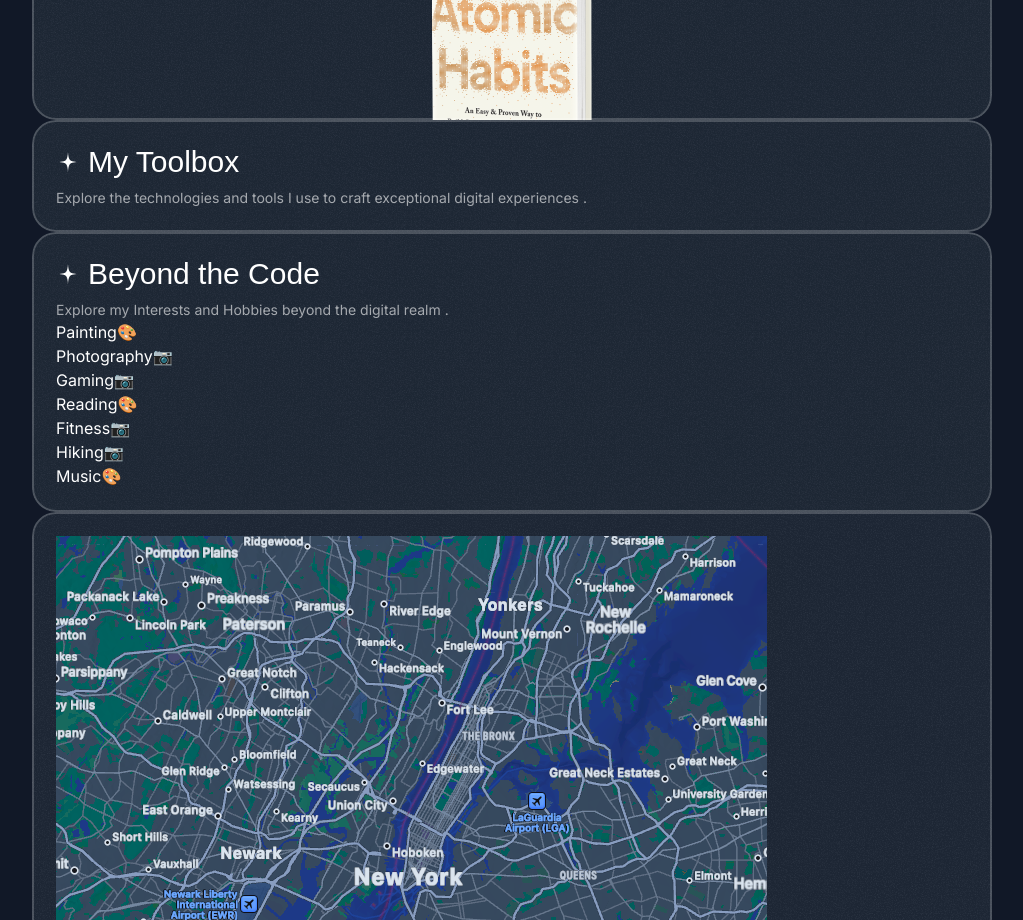
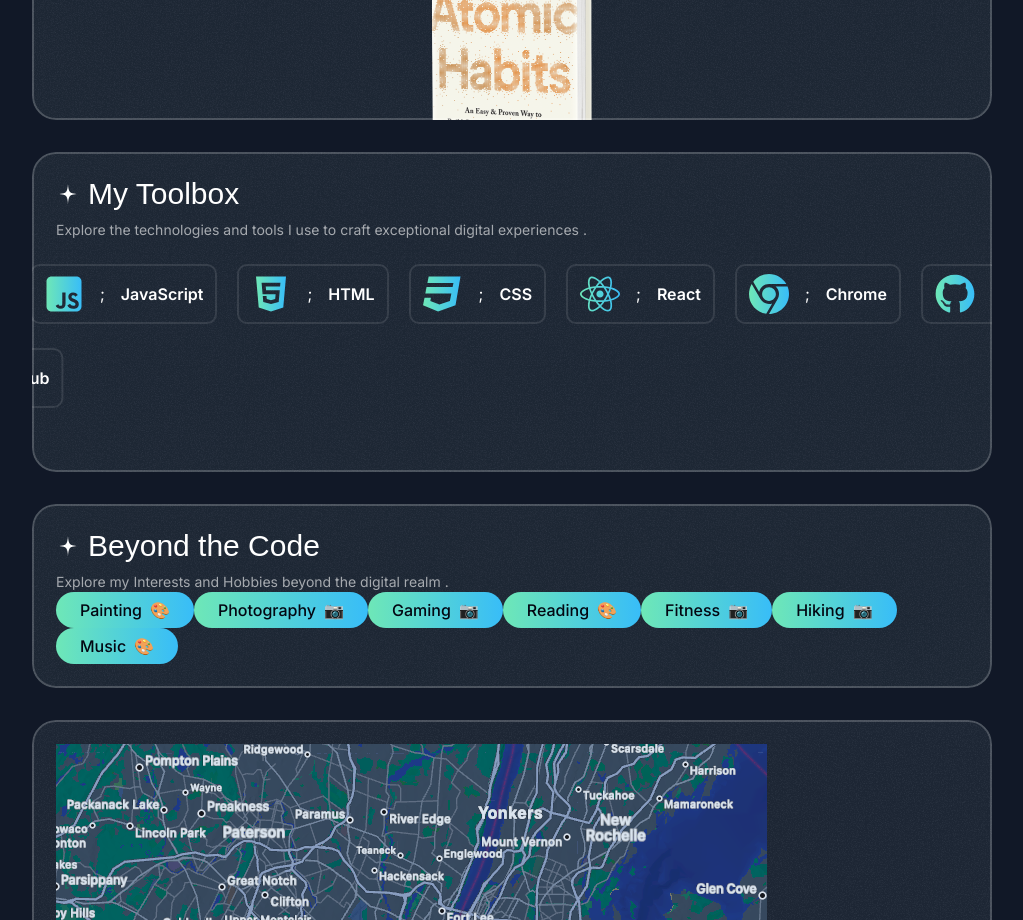
Before and after one commit to Prasant-Pradeep/portfolio_prasant, a Next.js app: page / in a window 1280 px wide. Shown: the part 4460-5380 px from the top of the page, without its empty margins (128-1151 px from the left). Built offline with nearby package versions, Linux system fonts and the light colour scheme; a web font is replaced by a local one.

Commit message:
fix: About Section, spacing hobbies section

```diff
--- a/src/components/CardHeader.tsx
+++ b/src/components/CardHeader.tsx
@@ -1,11 +1,16 @@
 import StarIcon from "@/assets/icons/star.svg";
-
-export const CardHeader = ({title, description}:{
+import {twMerge} from "tailwind-merge";
+export const CardHeader = ({
+    title,
+    description,
+    className,
+}:{
     title:string;
     description:string;
+    className?: string;
 }) => {
     return (
-        <div className="flex flex-col">
+        <div className={twMerge("flex flex-col", className)}>
         <div className="inline-flex items-center gap-2">
           <StarIcon classname="size-9 text-emerald-300"/>
           <h3 className="font-serif text-3xl">{title}</h3>
--- a/src/components/TechIcon.tsx
+++ b/src/components/TechIcon.tsx
@@ -1,4 +1,12 @@
 export const TechIcon = ({component}:{component: React.ElementType}) => {
     const Component = component;
-    return <Component className="size-10" />;
-}
+    return <>
+    <Component className="size-10 fill-[url(#tech-icon-gradient)]" />;
+    <svg className="size-0 absolute">
+        <linearGradient id="tech-icon-gradient">
+            <stop offset="0%" stopColor="rgb(110 231 183)" />
+            <stop offset="100%" stopColor="rgb(56 189 248)" />
+        </linearGradient>
+    </svg>
+    </>;
+};
--- a/src/components/ToolboxItems.tsx
+++ b/src/components/ToolboxItems.tsx
@@ -1,20 +1,41 @@
-import { TechIcon } from "./TechIcon"
 
-export const toolboxItems = ({toolboxItems}: {
-    toolboxItems: {
-        title: string;
-        iconType: React.ElementType;
-    }[];
+import { twMerge } from "tailwind-merge";
+import { TechIcon } from "./TechIcon";
+
+export const ToolboxItems = ({
+  items,
+  className,
+  itemsWrapperClassName,
+}: {
+  items: {
+    title: string;
+    iconType: React.ElementType;
+  }[];
+  className?: string;
+  itemsWrapperClassName?: string;
 }) => {
-    return (
-        <div>
-            {toolboxItems.map(item => (
-            <div key={item.title} className="inline-flex items-center gap-4 py-2 px-3 outline outline-2 outline-white/10 rounded-lg">
-                <TechIcon component={item.iconType}/>
-                <span className="font-semibold">{item.title}</span>
+  return (
+    <div
+        className={twMerge(
+            "flex [mask-image:linear-gradient(to_right,transparent,black_10%,black_90%,transparen)]",
+            className
+        )}
+    >
+        <div className={twMerge(
+            "flex flex-none  py-0.5 gap-6 pr-6",
+             itemsWrapperClassName
+            )}
+        >
+            {items.map((item) => (
+                <div
+                    key={item.title}
+                    className="inline-flex items-center gap-4 py-2 px-3 outline outline-2 outline-white/10 rounded-lg"
+                >
+                    <TechIcon component={item.iconType} />
+                    <span className="font-semibold">{item.title}</span>
                 </div>
-
             ))}
         </div>
-    )
-}
+    </div>
+  );
+};
--- a/src/sections/About.tsx
+++ b/src/sections/About.tsx
@@ -13,7 +13,7 @@ import { TechIcon } from "@/components/TechIcon";
 import mapImage from "@/assets/images/map.png";
 import smileMemoji from "@/assets/images/memoji-smile.png";
 import { CardHeader } from "@/components/CardHeader";
-
+import { ToolboxItems } from "@/components/ToolboxItems";
 const toolboxItems =[
   {
     title:"JavaScript",
@@ -81,23 +81,43 @@ export const AboutSection = () => {
       title="A Glimpse Into My World"
       description="Learn more about who I am, what I do, and What inspires me"
     />
-    <div className="mt-20">
+    <div className="mt-20 flex flex-col gap-8">
       <Card className="h-[320px]">
-        <CardHeader title="My Reads" description="Explore the books shaping my perspectives." />
+          <CardHeader
+            title="My Reads"
+            description="Explore the books shaping my perspectives."
+          />
         <div className="w-40 mx-auto mt-8">
           <Image src={bookImage} alt="Book cover" />
         </div>
       </Card>
-      <Card>
-      <CardHeader title="My Toolbox" description="Explore the technologies and tools I use to craft exceptional digital experiences ." />
-
+      <Card className="h-[320px] p-0">
+        <CardHeader
+          title="My Toolbox"
+          description="Explore the technologies and tools I use to craft exceptional digital experiences ."
+          className="px-6 pt-6"
+        />
+       <ToolboxItems items={toolboxItems} className="mt-6" />
+       <ToolboxItems
+            items={toolboxItems}
+            className="mt-6 -translate-x-1/2"
+            itemsWrapperClassName="-translate-x-1/2"
+         />
       </Card>
       <Card>
       <CardHeader title="Beyond the Code" description="Explore my Interests and Hobbies beyond the digital realm ." />
         <div>
           {hobbies.map(hobby => (
-            <div key={hobby.title}>
-              <span>{hobby.title}</span>
+            <div
+              key={hobby.title}
+              className="inline-flex items-center
+              gap-2 px-6 bg-gradient-to-r from-emerald-300 to-sky-400
+              rounded-full py-1.5"
+            >
+              <span className="font-medium
+              text-gray-950">
+                {hobby.title}
+              </span>
               <span>{hobby.emoji}</span>
             </div>
 
```
